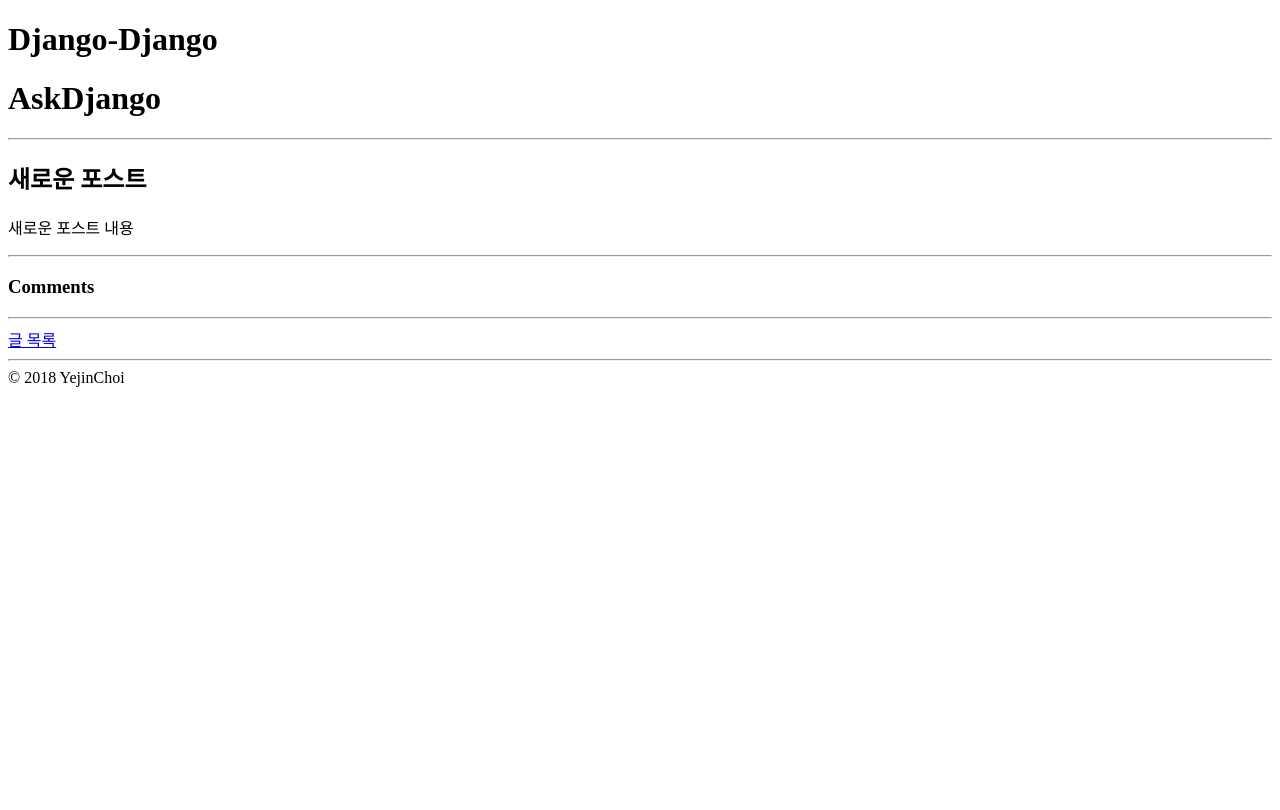
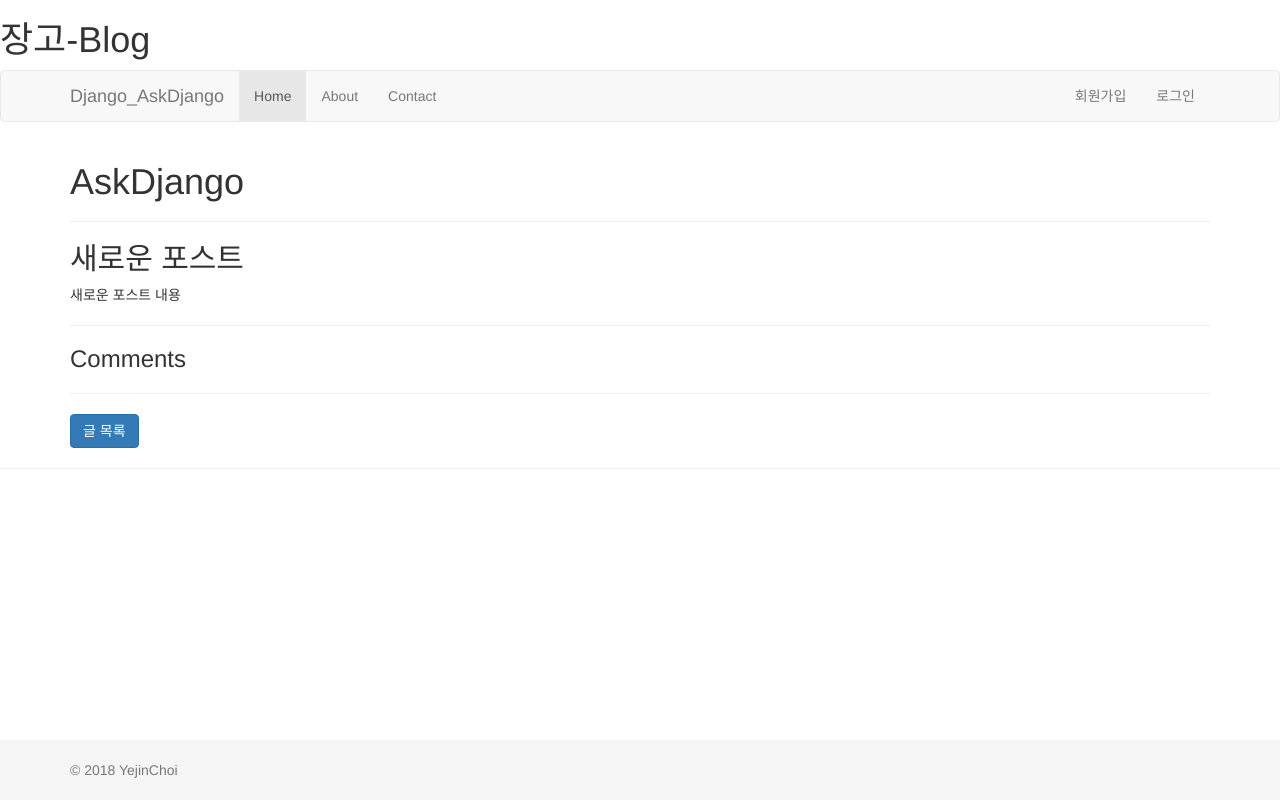
Before and after one commit to YejinChoi/Django_Tutorials, a Django app: page /blog/2007/ in a window 1280 px wide. Before the commit the page ends 387 px from the top, so only its background shows below. Run offline with Django 3.2, Linux system fonts and the light colour scheme; data comes from the database, SQL or seed files in the repository; some libraries are stand-ins or nearby versions.

Commit message:
askdjango/layout.html에 bootstrap 추가

```diff
--- a/askdjango/askdjango/templates/layout.html
+++ b/askdjango/askdjango/templates/layout.html
@@ -3,14 +3,75 @@
 <head>
     <meta charset="UTF-8">
     <title>{% block title %}Yejin's Django Homepage {% endblock %}</title>
+    <meta name="viewport" content="width=device-width,initial-scale=1.0, minimum-scale=1.0,maximum-scale=1.0, user-scalable=no" />
+    <!-- 기본 bootstrap -->
+    {# <link rel="stylesheet" href="//maxcdn.bootstrapcdn.com/bootstrap/3.3.7/css/bootstrap.min.css" /> #}
+    <link rel="stylesheet" href="//maxcdn.bootstrapcdn.com/bootswatch/3.3.7/flatly/bootstrap.min.css" />
+    {# <link rel="stylesheet" href="//maxcdn.bootstrapcdn.com/bootswatch/3.3.7/journal/bootstrap.min.css" /> #}
+    <!-- bootstrap: cosmo theme -->
+    <!-- <link rel="stylesheet" href="//maxcdn.bootstrapcdn.com/bootswatch/3.3.7/cosmo/bootstrap.min.css" /> -->
+
+    <style>
+        html {
+            position: relative;
+            min-height: 100%;
+        }
+
+        body {
+            margin-bottom: 60px;
+        }
+
+        #page-footer {
+            position: absolute;
+            bottom: 0;
+            width: 100%;
+            height: 60px;
+            line-height: 60px;
+            background-color: #f5f5f5;
+        }
+    </style>
+    <script src="//code.jquery.com/jquery-2.2.4.min.js"></script>
+    <script src="//maxcdn.bootstrapcdn.com/bootstrap/3.3.7/js/bootstrap.min.js"></script>
+
 </head>
 <body>
-    <h1>Django-Django</h1>
+    <h1>장고-Blog</h1>
+     <nav class="navbar navbar-default">
+        <div class="container">
+            <div class="navbar-header">
+                <button type="button" class="navbar-toggle collapsed" data-toggle="collapse" data-target="#navbar">
+                    <span class="icon-bar"></span>
+                    <span class="icon-bar"></span>
+                    <span class="icon-bar"></span>
+                </button>
+                <a class="navbar-brand" href="#">Django_AskDjango</a>
+            </div>
+            <div id="navbar" class="collapse navbar-collapse">
+                <ul class="nav navbar-nav">
+                    <li class="active"><a href="{% url 'root' %}">Home</a></li>
+                    <li><a href="#">About</a></li>
+                    <li><a href="#">Contact</a></li>
+                </ul>
+                <ul class="nav navbar-nav navbar-right">
+
+                        <li><a href="#">회원가입</a></li>
+                        <li><a href="#">로그인</a></li>
+                </ul>
+            </div>
+        </div>
+    </nav>
+
     {% block content %}
     {% endblock %}
 
 <hr/>
-&copy; 2018 YejinChoi
+      <div id="page-footer">
+        <div class="container">
+            <p class="text-muted">
+                &copy; 2018 YejinChoi
+            </p>
+        </div>
+    </div>
 
 </body>
 </html>
--- a/askdjango/blog/templates/blog/post_detail.html
+++ b/askdjango/blog/templates/blog/post_detail.html
@@ -4,12 +4,16 @@
 {%endblock%}
 
 {%block content %}
+ <div class="container">
+        <div class="row">
+            <div class="col-sm-12">
                  <h1>AskDjango</h1>
                     <hr/>
                     <h2>{{post.title}}</h2>
                         {{post.content | linebreaks}} <!--<p>로 감싸는 방법 -->
                         <hr/>
                         <h3>Comments</h3>
+                        <ul>
                             {% for comment in post.comment_set.all %}
                         <li>
                             {{comment.message}}
@@ -17,7 +21,11 @@
                             <small>at {{comment.updated_at}}</small>
                         </li>
                     {% endfor %}
+                        </ul>
 
         <hr/>
-    <a href="{% url 'blog:post_list' %}">글 목록</a>
+        <a href="{% url 'blog:post_list' %}" class="btn btn-primary">글 목록</a>
+            </div>
+        </div>
+ </div>
 {%endblock%}
```
Also changed, not shown: askdjango/blog/templates/blog/post_list.html (+45 -15 lines). Lines whose indentation alone changed are shown as unchanged.
